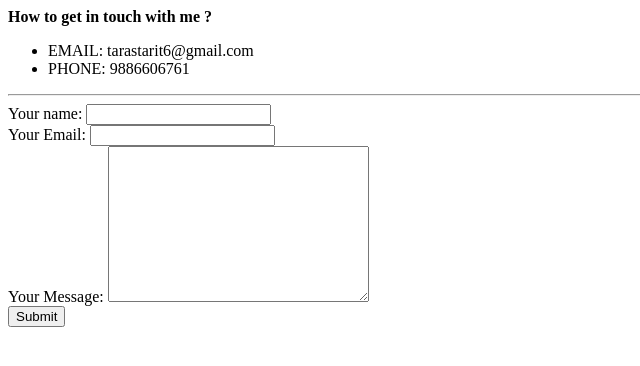
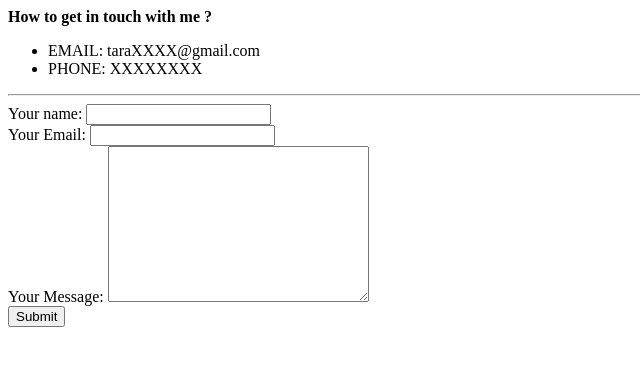
Before and after one commit to taragopal/cv, a plain HTML site: page contactme.html in a window 1280 px wide. Shown: the full height of the page, 0-640 px from the left. Drawn offline with Linux system fonts and the light colour scheme.

Commit message:
Update contactme.html
Updated the contact info

```diff
--- a/contactme.html
+++ b/contactme.html
@@ -6,8 +6,8 @@
   </head>
   <body>
     <ul>
-      <li>EMAIL: tarastarit6@gmail.com</li>
-      <li>PHONE: 9886606761</li>
+      <li>EMAIL: taraXXXX@gmail.com</li>
+      <li>PHONE: XXXXXXXX</li>
     </ul>
 <hr>
     <form class="" action="mailto:tarastarit6@gmail.com" enctype="text/plain">
```
